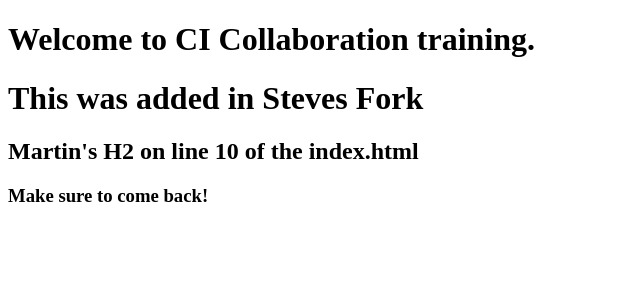
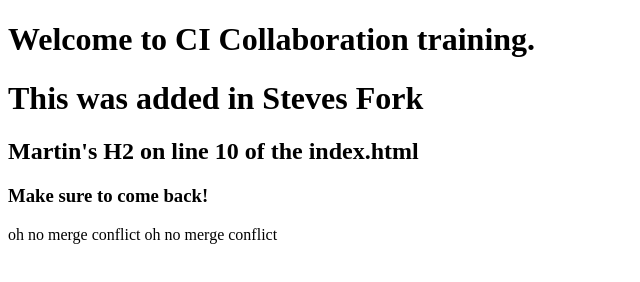
Before and after one commit to 736B796E6574/wmca-collab-repo, a plain HTML site: page index.html in a window 1280 px wide. Shown: the whole page, without its empty margins (0-640 px from the left). Drawn offline with Linux system fonts and the light colour scheme.

Commit message:
merge conflict attempt

```diff
--- a/index.html
+++ b/index.html
@@ -10,5 +10,7 @@
     <h1>This was added in Steves Fork</h1>
     <h2>Martin's H2 on line 10 of the index.html</h2>
     <h3>Make sure to come back!</h3>
+    <span>oh no merge conflict</span>
+    <span>oh no merge conflict</span>
   </body>
 </html>
```
